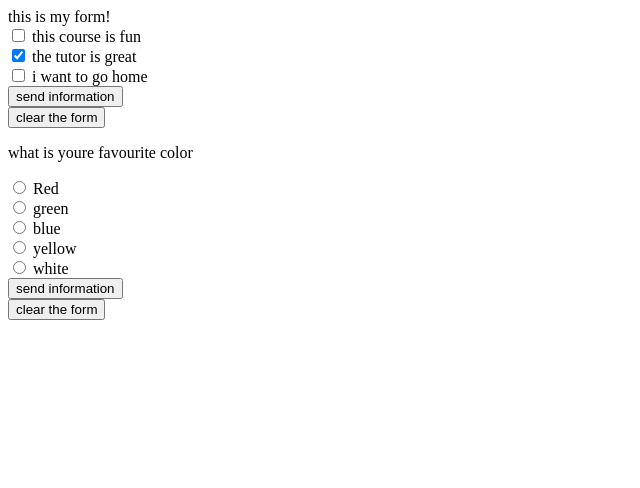
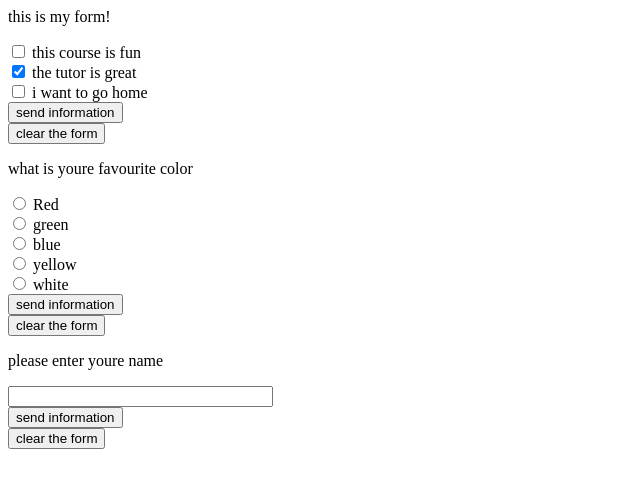
Before and after one commit to brianmwirigi/powelearnproject, a plain HTML site: page index.html in a window 1280 px wide. Shown: the whole page, without its empty margins (0-640 px from the left). Drawn offline with Linux system fonts and the light colour scheme.

Commit message:
text field

```diff
--- a/index.html
+++ b/index.html
@@ -8,7 +8,7 @@
 
 <body>
     <form method="post" action="location and file name">
-        this is my form! <br>
+        this is my form! <p>
             <input type="checkbox" name="tutor" value="y">
             this course is fun <br>
             <input type="checkbox" name="tutor" value="y" checked>
@@ -16,17 +16,27 @@
             <input type="checkbox" name="home" value="y">
             i want to go home <br>
             <input type="submit" value="send information" name="submit"><br>
-        <input type="reset" value="clear the form" name="reset">
-
-    </form method="post" action="location and file name">
-    <p> what is youre favourite color </p>
+            <input type="reset" value="clear the form" name="reset"> <br>
+        </p>
+    </form>
+    <form method="post" action="location and file name">
+        what is youre favourite color <p>
             <input type="radio" name="color" value="red"> Red <br>
             <input type="radio" name="color" value="green"> green <br>
             <input type="radio" name="color" value="blue"> blue <br>
             <input type="radio" name="color" value="yellow"> yellow <br>
             <input type="radio" name="color" value="white"> white <br>
             <input type="submit" value="send information" name="submit"><br>
-    <input type="reset" value="clear the form" name="reset">
+            <input type="reset" value="clear the form" name="reset"> <br>
+        </p>
+    </form>
+
+    <form method="post" action="location and file name">
+        please enter youre name <p>
+            <input type="text" name="name" size="30"> <br>
+            <input type="submit" value="send information" name="submit"><br>
+            <input type="reset" value="clear the form" name="reset"> <br>
+        </p>
     </form>
 </body>
 
```
Lines whose indentation alone changed are shown as unchanged.
